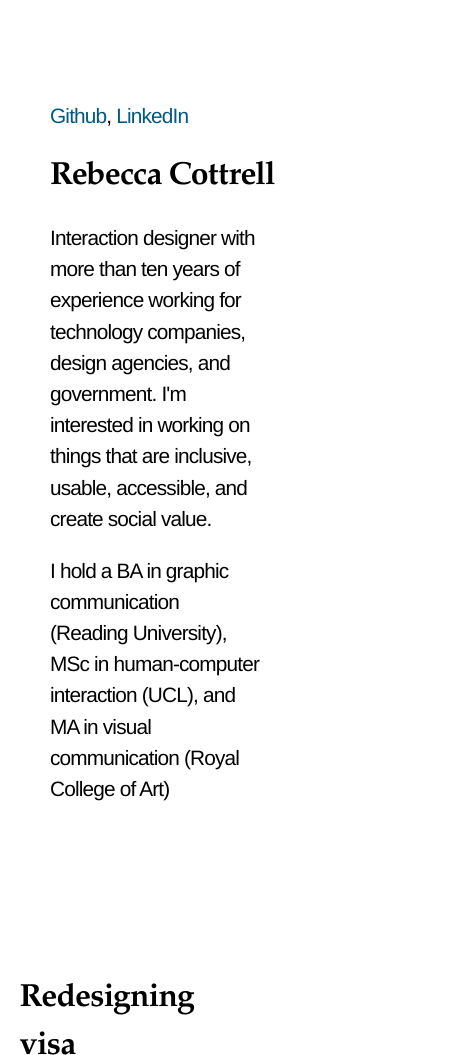
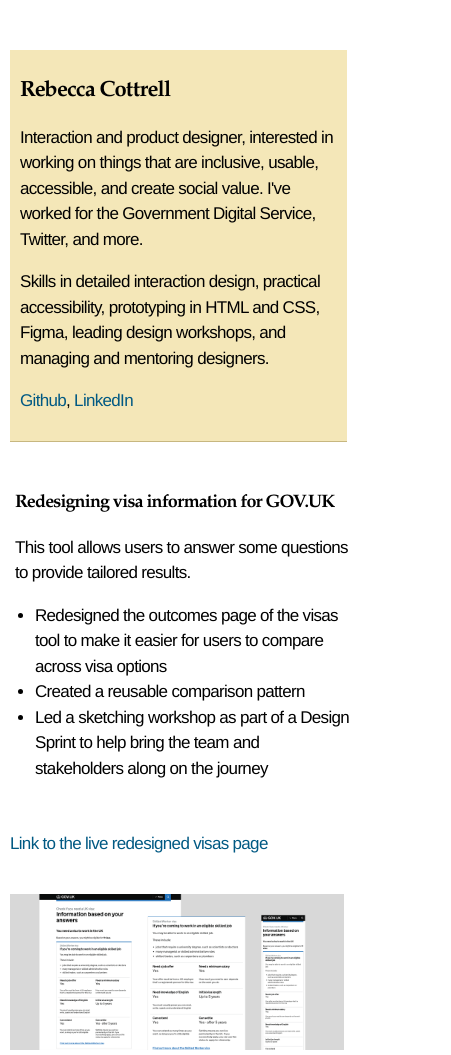
Before and after one commit to rivalee/rebecca-cottrell-design, a plain HTML site: page index.html in a window 390 px wide. Shown: the top 1055 px of the page, 451 px wide, since content can reach past the window. Drawn offline with Linux system fonts and the light colour scheme.

Commit message:
Fix media queries, lightly update visual design, add more info, context to projects

```diff
--- a/css/main.css
+++ b/css/main.css
@@ -4,9 +4,15 @@ body {
   background: white;
 }
 
-h1, h2, h3 {
+h1 {
   font-family: Palatino, sans-sans-serif;
-  font-size: 2rem;
+  font-size: 1.8rem;
+}
+
+h2, h3 {
+  margin-top: 3rem;
+  font-family: Palatino, sans-sans-serif;
+  font-size: 1.5rem;
 }
 
 body, p, ul, li {
@@ -17,34 +23,39 @@ body, p, ul, li {
   letter-spacing: -0.04em;
 }
 
-.main {
-  width: 90%;
+.wrapper {
+  width: 100%;
   margin-left: auto;
   margin-right: auto;
   margin-top: 50px;
   margin-bottom: 100px;
-  padding: 50px;
-  border-radius: 2px;
-  background: white;
 }
 
+.content {
+  margin: 0 30px 0 40px;
+}
+
+.about-me {
+  text-align: left;
+  width: 50%;
+  background: #f4e7b8;
+  padding: 20px;
+  border-bottom: 1px solid #c7b780;
+}
 .info {
   width: 60%;
 }
-.work {
-  width: 90%;
-  margin-left: auto;
-  margin-right: auto;
-}
+
 
 .notes {
   width: 80%;
+  background: yellow;
 }
 
 img {
   width: 95%;
-  margin-bottom: 100px;
-  margin-top: 40px;
+  margin-bottom: 80px;
+  margin-top: 20px;
 }
 
 
@@ -60,6 +71,7 @@ a.visited {
 a:hover {
   text-decoration: none;
   color: black;
+  border-bottom: 1px solid black;
 }
 
 a:focus {
@@ -93,14 +105,28 @@ li {
 }
 
 @media screen and (max-width: 800px) {
-  .header, .intro, .links-nav, .cv, .education, .footer, .portfolio-item {
-    max-width: none;
-    margin-bottom: 75px;
+  .wrapper, .content, .info, .notes {
+    width: 95%;
+    margin-left: 5px;
+    margin-bottom: 50px;
    }
 
-   .portfolio, .footer {
-     margin-top: 100px;
+
+
+   p, ul, li {
+     font-size: 17px;
    }
 
+   h1 {
+     font-size: 22px;
+   }
+    h2, h3 {
+      font-size: 18px;
+    }
+
+    .about-me {
+      width: 90%;
+      padding: 10px;
+    }
    }
  }
--- a/index.html
+++ b/index.html
@@ -11,27 +11,34 @@
 </head>
 
 <body>
-	<div class="main">
-    <a href="https://github.com/rivalee" rel="me">Github</a>, <a href="https://www.linkedin.com/in/rebeccacottrell/" rel="me">LinkedIn</a>
+	<div class="wrapper">
+    <div class="content">
+
+    <div class="about-me">
       <h1>Rebecca Cottrell</h1>
-      <div class="info">
-      <p class="body">Interaction designer with more than ten years of experience working for technology companies, design agencies, and government.
-      I'm interested in working on things that are inclusive, usable, accessible, and create social value.</p>
+      <p class="body">Interaction and product designer, interested in working on things that are inclusive, usable, accessible, and create social value. I've worked for the Government Digital Service, Twitter, and more.</p>
 
-      <p>I hold a BA in graphic communication (Reading University), MSc in human-computer interaction (UCL), and MA in visual communication (Royal College of Art)</p>
-      </div>
+      <p>Skills in detailed interaction design, practical accessibility, prototyping in HTML and CSS, Figma, leading design workshops, and managing and mentoring designers.</p>
+      <p><a href="https://github.com/rivalee" rel="me">Github</a>, <a href="https://www.linkedin.com/in/rebeccacottrell/" rel="me">LinkedIn</a></p>
+
       </div>
 
-      <div class="work">
+
+
       <div class="info">
         <h3>Redesigning visa information for GOV.UK</h3>
         <p>This tool allows users to answer some questions to provide tailored results.</p>
         <ul>
           <li>Redesigned the outcomes page of the visas tool to make it easier for users to compare across visa options</li>
+          <li>Created a reusable comparison pattern</li>
+          <li>Led a sketching workshop as part of a Design Sprint to help bring the team and stakeholders along on the journey</li>
           </ul>
             </div>
-        <p><a href="https://www.gov.uk/check-uk-visa/y/india/work/longer_than_six_months/other">Link to the redesigned visas page</a></p>
-        <img src="images/visas-work-2022-2.png">
+        <p><a href="https://www.gov.uk/check-uk-visa/y/india/work/longer_than_six_months/other">Link to the live redesigned visas page</a></p>
+        <img src="images/visas-work-2022-3.png">
+        <div class="info">
+        <p><strong>Below:</strong> Snapshot of process including initial sketches and Figma iterations </div>
+        <img src="images/visa-sketches.png">
 
 
         <h3>GOV.UK Coronavirus</h3>
@@ -42,9 +49,13 @@
           <li>Redesigned important core features of the page, including statistics, and functionality that allowed users in different nations within the UK to toggle guidance for them.</li>
           </ul>
           </div>
-        <img src="images/coronavirus_home.png">
+        <img src="images/covid-hp.png">
         <div class="info">
-        <p><strong>Below:</strong> Some considerations that went into the design of the Coronavirus nation picker.  The nation picker allowed users in England, Scotland, Wales and Northern Ireland to show only rules and guidance relevant to them.</p><p>
+        <p><strong>Below:</strong> Sketches and iterations of the homepage, exploring prioritisation of homepage elements and placement of statistics  </div>
+        <img src="images/covid-sketches.png">
+
+        <div class="info">
+        <p><strong>Below:</strong> Some considerations that went into the design of the Coronavirus nation picker.  The nation picker allowed users in England, Scotland, Wales and Northern Ireland to show only rules and guidance relevant to them, so they wouldn't be confused by rules meant for other nations.</p><p>
       In the end, we decided to display all the nations on the top level rather than hide options under a button or link, to avoid someone missing the link and seeing information meant for another nation.</p>
       </div>
         <img src="images/nation-picker-options.png" class="notes">
@@ -71,3 +82,4 @@
             <img src="images/grouping-topics.png">
 
       </div>
+      </div>
```
Also changed, not shown: images/covid-hp.png (added), images/covid-sketches.png (added), images/visa-sketches.png (added), images/visas-work-2022-3.png (added), 1 other file.
